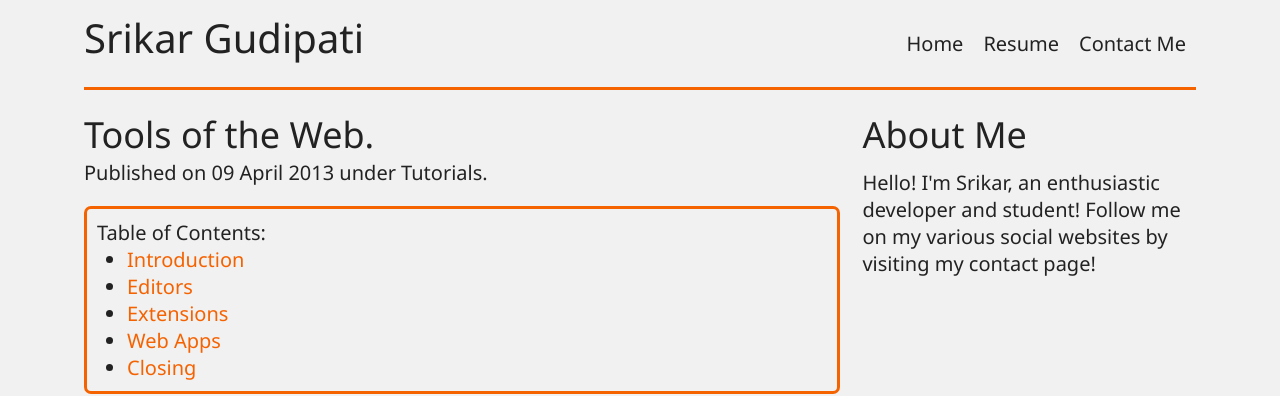
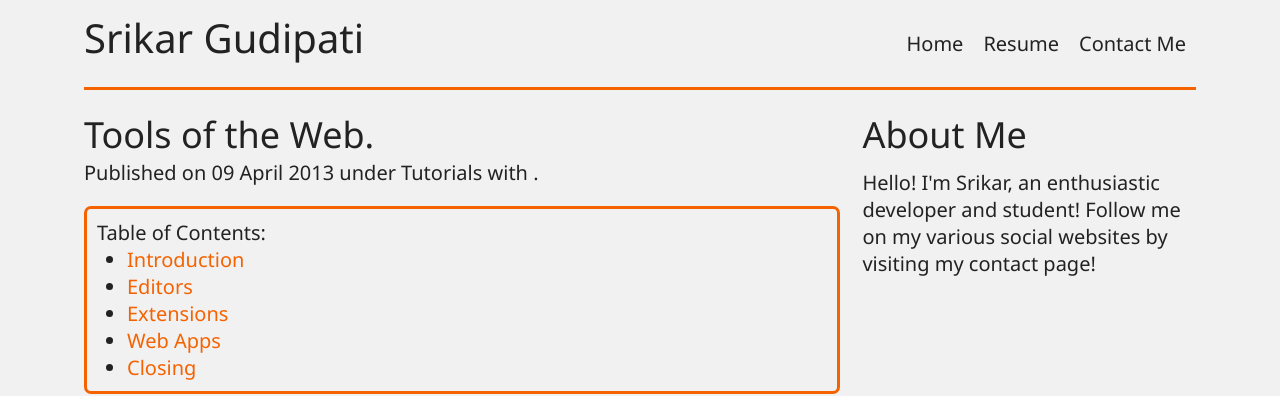
Before and after one commit to srikarg/srikarg.github.io, a Jekyll site: the page built from _posts/2013-04-09-tools-of-the-web.html, in a window 1280 px wide and 900 px high. Shown: the top 396 px of the window. Built offline with Jekyll 4.4.1, drawn with Linux system fonts in a browser that asks for light colours; nearby versions of some CDN libraries; Markdown is read by kramdown in place of the engine named in the settings; comment, search, counter and statistics services are not loaded.

Commit message:
Added comments link on each post and updated <noscript> tag.

```diff
--- a/_includes/foot.html
+++ b/_includes/foot.html
@@ -9,7 +9,6 @@
 	    <script type="text/javascript">var disqus_shortname='srikarg';(function(){var s=document.createElement('script');s.async=true;s.type='text/javascript';s.src='//'+disqus_shortname+'.disqus.com/count.js';(document.getElementsByTagName('HEAD')[0]||document.getElementsByTagName('BODY')[0]).appendChild(s)}());</script>
 		{% if page.comments %}
 	    <script type="text/javascript">var disqus_shortname='srikarg';var disqus_title="{{ page.title | escape }}";(function(){var dsq=document.createElement('script');dsq.type='text/javascript';dsq.async=true;dsq.src='//'+disqus_shortname+'.disqus.com/embed.js';(document.getElementsByTagName('head')[0]||document.getElementsByTagName('body')[0]).appendChild(dsq)})();</script>
-		<noscript>Please enable JavaScript to view the <a href="http://disqus.com/?ref_noscript">comments powered by Disqus.</a></noscript>
 		{% endif %}
     </body>
 </html>
--- a/_includes/post_header.html
+++ b/_includes/post_header.html
@@ -1,4 +1,4 @@
 <div class="post-info">
 	<h1>{{ page.title }}</h1>
-	<p>Published on {{ page.date | date: "%d %B %Y" }} under {{ page.category | capitalize }}.</p>
+	<p>Published on {{ page.date | date: "%d %B %Y" }} under {{ page.category | capitalize }}{% if page.comments %} with <a href="#disqus_thread" data-disqus-identifier="{{ page.url }}"></a>{% endif %}.</p>
 </div>
--- a/_layouts/post.html
+++ b/_layouts/post.html
@@ -4,6 +4,7 @@
 	{% include post_header.html %}
 	{{ content }}
 	{% if page.comments %}
+	<noscript>Please enable JavaScript to view the <a href="http://disqus.com/?ref_noscript">comments powered by Disqus.</a></noscript>
 	<div id="disqus_thread"></div>
 	{% endif %}
 	<div class="pagination post">
```
